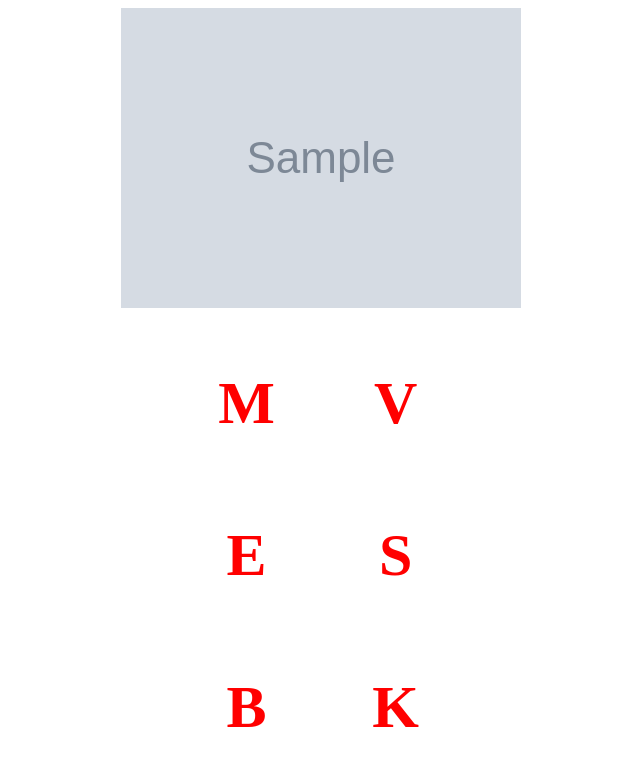
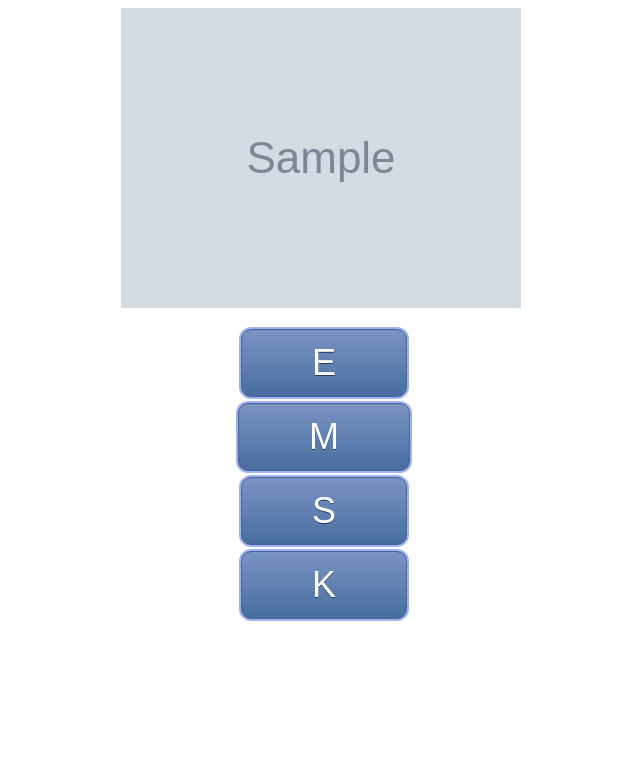
Before and after one commit to DreamBrookStudio/DjangoBasic, a Django app: page /pokemon_letter/1/ in a window 1280 px wide. Shown: the top 783 px of the page, without its empty margins (319-959 px from the left). Run offline with Django 3.2, Linux system fonts and the light colour scheme; tables that the repository leaves empty hold one stand-in row (values such as "Sample post"); grey boxes marked "Sample" are stand-in pictures.

Commit message:
template changes

```diff
--- a/learn2spell/pokemon_letter/models.py
+++ b/learn2spell/pokemon_letter/models.py
@@ -11,7 +11,7 @@ class Pokemon(models.Model):
         first = self.name[0]
         alphabet = list('ABCDEFGHIJKLMNOPQRSTUVWXYZ')
         alphabet.remove(first)
-        letters = sample(alphabet,5) + [first]
+        letters = sample(alphabet,3) + [first]
         shuffle(letters)
         return letters
 
--- a/learn2spell/pokemon_letter/static/pokemon_letter/style.css
+++ b/learn2spell/pokemon_letter/static/pokemon_letter/style.css
@@ -1,11 +1,25 @@
-.letter {
-    font-size: 60; color: red; font-weight: bolder; text-align: center;
-    text-decoration: none;
+.letterButton {
+	box-shadow: 0px 0px 0px 2px #9fb4f2;
+	background:linear-gradient(to bottom, #7892c2 5%, #476e9e 100%);
+	background-color:#7892c2;
+	border-radius:10px;
+	border:1px solid #4e6096;
+	display:inline-block;
+	cursor:pointer;
+	color:#ffffff;
+	font-family:Arial;
+	font-size:36px;
+	padding:12px 70px;
+	text-decoration:none;
+	text-shadow:0px 1px 0px #283966;
 }
-
-table a {
-    font-size: 60; color: red; text-align: center;
-    text-decoration: none;
+.letterButton:hover {
+	background:linear-gradient(to bottom, #476e9e 5%, #7892c2 100%);
+	background-color:#476e9e;
+}
+.letterButton:active {
+	position:relative;
+	top:1px;
 }
 
 .center {
@@ -13,3 +27,15 @@ table a {
   margin-left: auto;
   margin-right: auto;
 }
+
+.outer-div {
+  width: 100%;
+  text-align: center;
+}
+
+.inner-div {
+  width: 100%;
+  display: inline-block;
+  margin: 0 auto;
+  padding: 3px;
+}
--- a/learn2spell/pokemon_letter/templates/pokemon_letter/select.html
+++ b/learn2spell/pokemon_letter/templates/pokemon_letter/select.html
@@ -5,55 +5,14 @@
 <img class="center" src="{{pokemon.image.url}}" style="align:center">
 <br>
 
-<table class="center" style="width: 300px;">
-<tbody class="letter">
-<tr style="height: 150x;">
-<td style="width: 150px; height: 150px;">
-    {% if letters.0 == pokemon.name.0 %}
-        <a href="{% url 'pokemon_letter:next_pokemon' pokemon.id %}"> {{letters.0}} </a>
+<div class="outer-div">
+{% for letter in letters %}
+    <div class="inner-div">
+    {% if letter == pokemon.name.0 %}
+        <a href="{% url 'pokemon_letter:next_pokemon' pokemon.id %}" class="letterButton">{{letter}}</a>
     {% else %}
-        <p> {{letters.0}} </p>
+        <a href=# class="letterButton">{{letter}}</a>
     {% endif %}
-</td>
-<td style="width: 150px; height: 150px;">
-    {% if letters.1 == pokemon.name.0 %}
-        <a href="{% url 'pokemon_letter:next_pokemon' pokemon.id %}"> {{letters.1}} </a>
-    {% else %}
-        <p> {{letters.1}} </p>
-    {% endif %}
-</td>
-</tr>
-<tr style="height: 150x;">
-<td style="width: 150px; height: 150px;">
-    {% if letters.2 == pokemon.name.0 %}
-        <a href="{% url 'pokemon_letter:next_pokemon' pokemon.id %}"> {{letters.2}} </a>
-    {% else %}
-        <p> {{letters.2}} </p>
-    {% endif %}
-</td>
-<td style="width: 150px; height: 150px;">
-    {% if letters.3 == pokemon.name.0 %}
-        <a href="{% url 'pokemon_letter:next_pokemon' pokemon.id %}"> {{letters.3}} </a>
-    {% else %}
-        <p> {{letters.3}} </p>
-    {% endif %}
-</td>
-</tr>
-<tr style="height: 150x;">
-<td style="width: 150px; height: 150px;">
-    {% if letters.4 == pokemon.name.0 %}
-        <a href="{% url 'pokemon_letter:next_pokemon' pokemon.id %}"> {{letters.4}} </a>
-    {% else %}
-        <p> {{letters.4}} </p>
-    {% endif %}
-</td>
-<td style="width: 150px; height: 150px;">
-    {% if letters.5 == pokemon.name.0 %}
-        <a href="{% url 'pokemon_letter:next_pokemon' pokemon.id %}"> {{letters.5}} </a>
-    {% else %}
-        <p %}"> {{letters.5}} </p>
-    {% endif %}
-</td>
-</tr>
-</tbody>
-</table>
+    </div>
+{% endfor %}
+</div>
```
